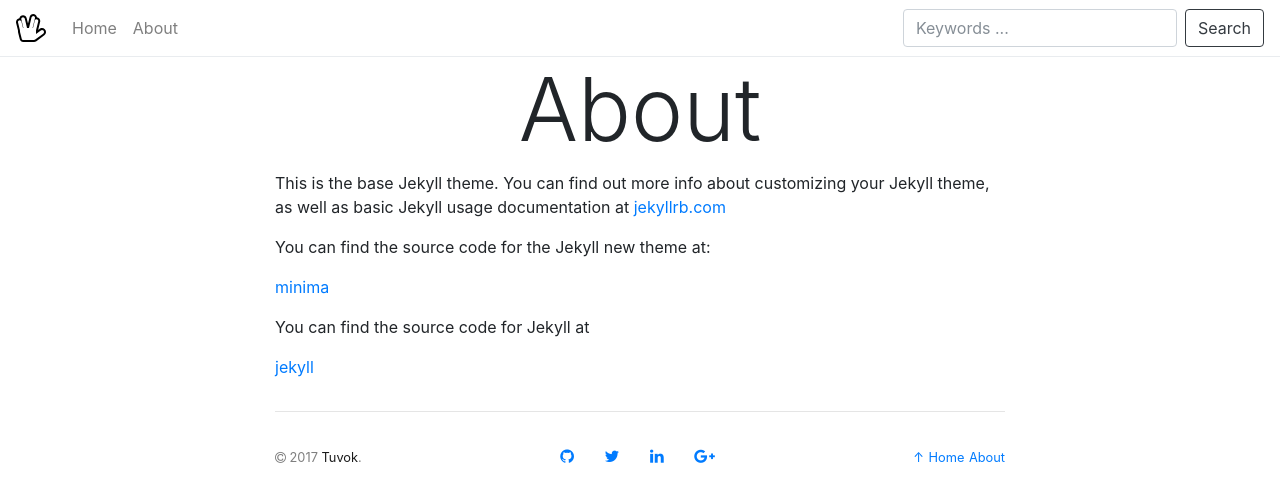
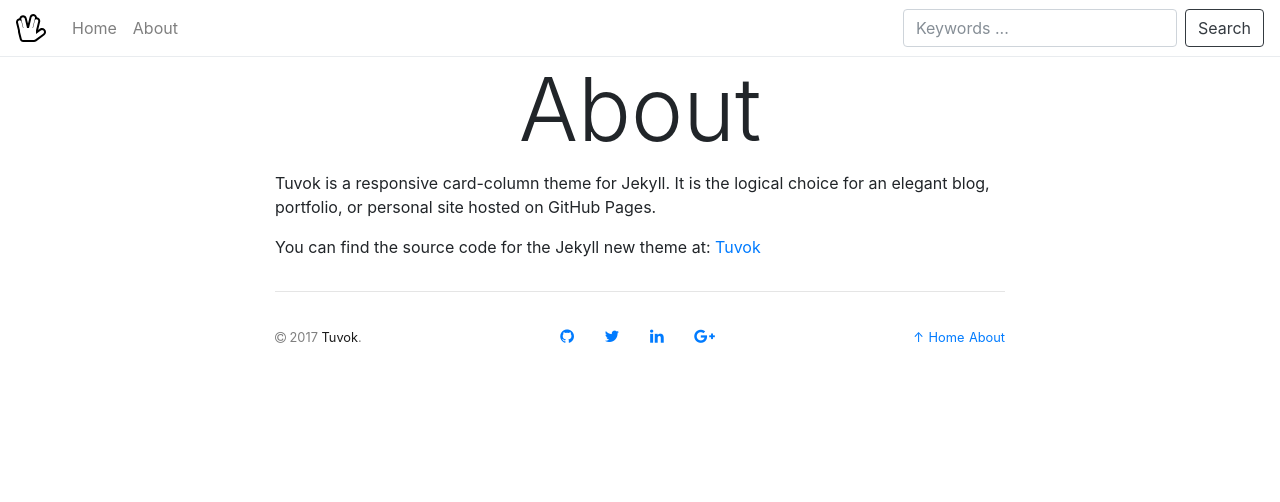
Before and after one commit to danrpts/danrpts.github.io, a Jekyll site: the page built from about.md, in a window 1280 px wide. Shown: the top 502 px of the page. Built offline with Jekyll 4.4.1, drawn with Linux system fonts in a browser that asks for light colours; nearby versions of some CDN libraries.

Commit message:
updated about.md

```diff
--- a/about.md
+++ b/about.md
@@ -4,12 +4,6 @@ title: About
 permalink: /about/
 ---
 
-This is the base Jekyll theme. You can find out more info about customizing your Jekyll theme, as well as basic Jekyll usage documentation at [jekyllrb.com](http://jekyllrb.com/)
+Tuvok is a responsive card-column theme for Jekyll. It is the logical choice for an elegant blog, portfolio, or personal site hosted on GitHub Pages.
 
-You can find the source code for the Jekyll new theme at:
-
-[minima](https://github.com/jekyll/minima)
-
-You can find the source code for Jekyll at
-
-[jekyll](https://github.com/jekyll/jekyll)
+You can find the source code for the Jekyll new theme at: [Tuvok](https://github.com/danrpts/tuvok)
```
